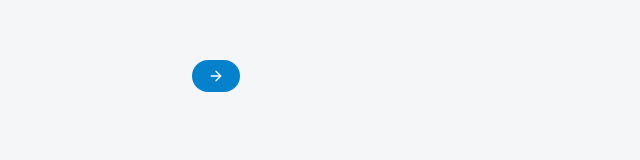
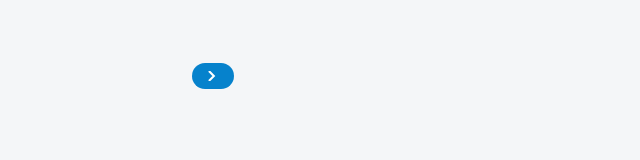
Before and after one commit to mertz-taisia/endeavor-website-redesign, a React (Vite) app in the folder redesign/: page / in a window 1280 px wide. Shown: the part 292-452 px from the top of the page, without its empty margins (0-640 px from the left). Built offline with nearby package versions, Linux system fonts and the light colour scheme.

Commit message:
changed arrow style

```diff
--- a/redesign/src/App.tsx
+++ b/redesign/src/App.tsx
@@ -1,6 +1,6 @@
 import { useRef, useEffect, useState } from 'react';
 import Animation from './Animation';
-import { FiArrowRight } from 'react-icons/fi';
+import { MdKeyboardArrowRight } from 'react-icons/md';
 
 const visibilityByIndex = {
   1: { showIcons: true, showLines: false, showEndeavor: false },
@@ -77,7 +77,22 @@ function App() {
                     type="button"
                     className="flex items-center justify-center gap-2 w-fit bg-[var(--color-primary)] text-white text-base font-semibold px-4 py-2 rounded-4xl transition-all duration-300 hover:bg-[var(--color-primary-dark)] group cursor-pointer">
                     {text[3]}
-                    <FiArrowRight className="transition-transform duration-300 group-hover:translate-x-1" />
+                    <svg
+                      width="10"
+                      height="10"
+                      viewBox="0 0 12 12"
+                      fill="none"
+                      xmlns="http://www.w3.org/2000/svg"
+                      className="transition-transform duration-300 group-hover:translate-x-1"
+                    >
+                      <path
+                        d="M2 1L7 6L2 11"
+                        stroke="currentColor"
+                        strokeWidth="2.5"
+                        strokeLinecap="square"
+                      />
+                    </svg>
+                    {/* <MdKeyboardArrowRight  className="transition-transform duration-300 group-hover:translate-x-1" /> */}
                   </button>
                 </div>
               ))}
```
